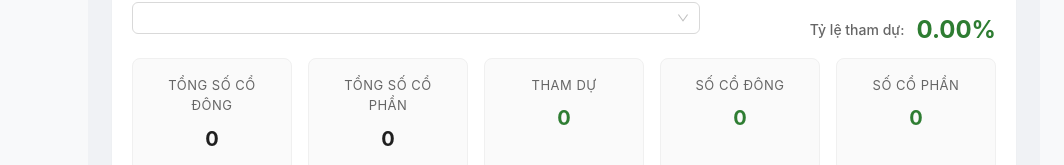
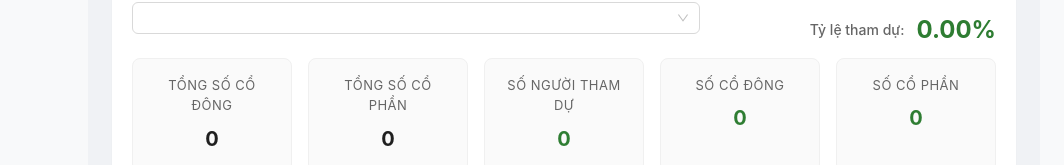
Before and after one commit to thanhk99/admin-shareholder, a Next.js app: page /eligibility-check in a window 1280 px wide. Shown: the part 269-434 px from the top of the page, without its empty margins (216-1280 px from the left). Built offline with nearby package versions, Linux system fonts and the light colour scheme; no server answers.

Commit message:
Refactor MeetingStats component for improved clarity

```diff
--- a/src/app/components/EligibilityCheck/MeetingStats.tsx
+++ b/src/app/components/EligibilityCheck/MeetingStats.tsx
@@ -68,7 +68,7 @@ export default function MeetingStats({
                         </span>
                     </div>
                     <div className={styles.statCard}>
-                        <span className={styles.statLabel}>Tham dự</span>
+                        <span className={styles.statLabel}>Số người tham dự</span>
                         <span className={`${styles.statValue} ${styles.statValueGreen}`}>
                             {totalAttendees.toLocaleString()}
                         </span>
```
